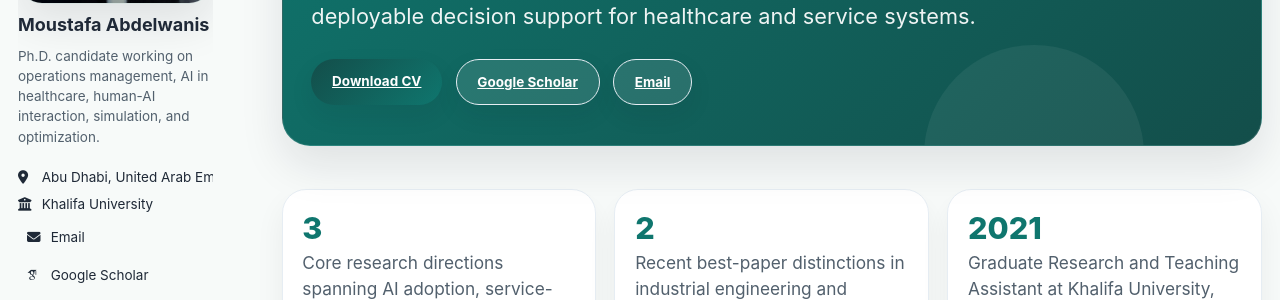
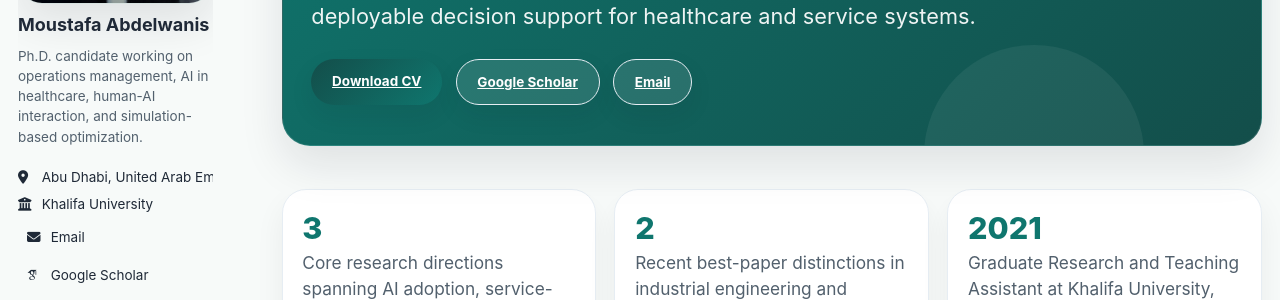
Before and after one commit to abdelwanismoustafa/abdelwanismoustafa.github.io, a Jekyll site: the page built from _pages/about.md, in a window 1280 px wide. Shown: the part 358-658 px from the top of the page. Built offline with Jekyll 4.4.1, drawn with Linux system fonts in a browser that asks for light colours; some web fonts are replaced; a script bundle is joined from its source files by our own code; library files that are not in the unit come from our copies.

Commit message:
Update _config.yml

```diff
--- a/_config.yml
+++ b/_config.yml
@@ -4,7 +4,7 @@
 title                    : "Moustafa Abdelwanis"
 title_separator          : "-"
 name                     : &name "Moustafa Abdelwanis"
-description              : &description "Ph.D. Candidate in Engineering Systems and Management at Khalifa University. Research in operations management, AI in healthcare, human-AI interaction, simulation, and optimization."
+description              : &description "Ph.D. Candidate in Engineering Systems and Management at Khalifa University. Research in operations management, AI in healthcare, human-AI interaction, and simulation-based optimization."
 url                      : "https://abdelwanismoustafa.github.io"
 baseurl                  : ""
 repository               : "abdelwanismoustafa/abdelwanismoustafa.github.io"
@@ -14,7 +14,7 @@
   avatar           : "IMG_0089.jpeg"
   name             : "Moustafa Abdelwanis"
   pronouns         :
-  bio              : "Ph.D. candidate working on operations management, AI in healthcare, human-AI interaction, simulation, and optimization."
+  bio              : "Ph.D. candidate working on operations management, AI in healthcare, human-AI interaction, and simulation-based optimization."
   location         : "Abu Dhabi, United Arab Emirates"
   employer         : "Khalifa University"
   uri              :
```
